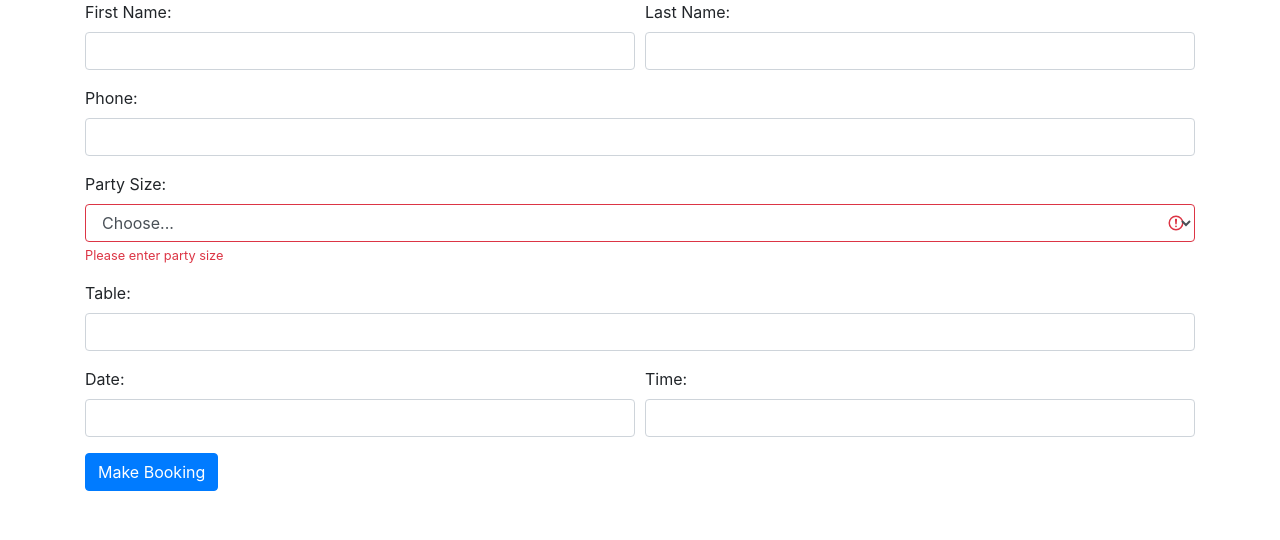
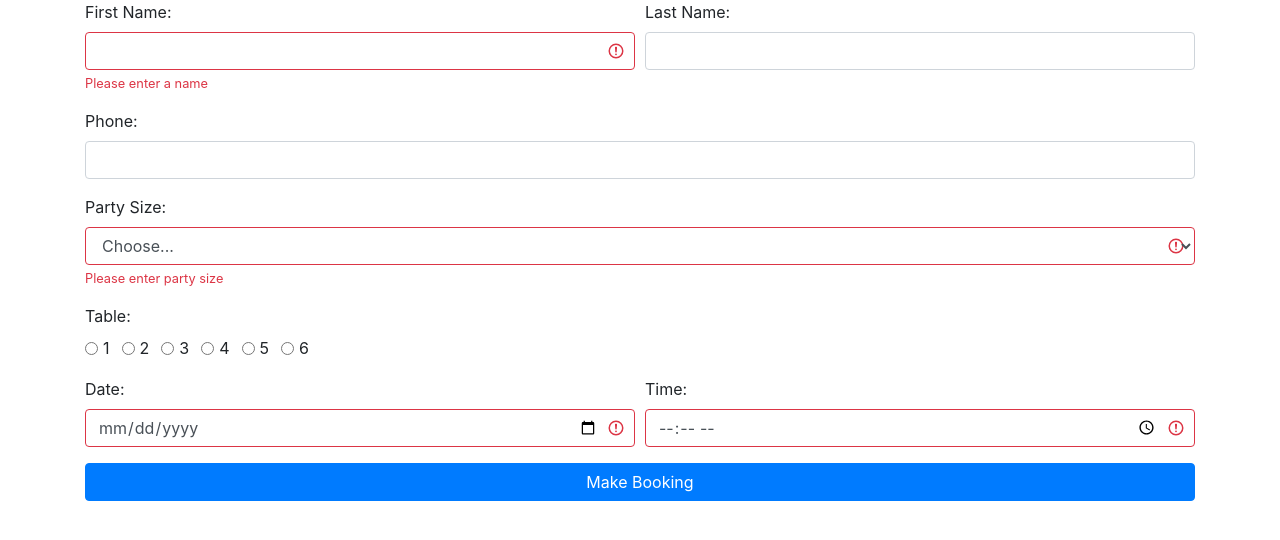
Before and after one commit to JamesSwatton/restaurant-reservation-app, a plain HTML site: page index.html in a window 1280 px wide. Drawn offline with nearby package versions, Linux system fonts and the light colour scheme.

Commit message:
add required fields and table select

```diff
--- a/app.js
+++ b/app.js
@@ -1,6 +1,14 @@
 new Vue({
     el: '#app',
     data: {
+        tables : {
+            '1': {size: 2},
+            '2': {size: 2},
+            '3': {size: 4},
+            '4': {size: 6},
+            '5': {size: 4},
+            '6': {size: 2},
+        },
         bookings: [],
         newBooking: {
             firstName: '',
@@ -12,6 +20,17 @@ new Vue({
             time: ''
         }
     },
+    watch: {
+        "newBooking.partySize": function() {
+            if (this.newBooking.tableNum) {
+                const tableSize = this.tables[this.newBooking.tableNum].size;
+                console.log(tableSize);
+                if (this.newBooking.partySize > tableSize) {
+                    this.newBooking.tableNum = '';
+                }
+            }
+        }
+    },
     methods: {
         makeBooking: function() {
             this.bookings.push(this.newBooking);
--- a/index.html
+++ b/index.html
@@ -12,30 +12,48 @@
         <section class="container booking-form">
             <form @submit.prevent="makeBooking">
                 <div class="form-row">
-                    <div class="form-group col">
+                    <div class="form-group col-md-6">
                         <label for="first-name">First Name:</label>
-                        <input id="first-name" class="form-control" type="text" v-model="newBooking.firstName">
+                        <input
+                            id="first-name"
+                            :class="newBooking.firstName ? 'is-valid' : 'is-invalid'"
+                            class="form-control"
+                            type="text" v-model="newBooking.firstName"
+                            required>
+                        <div class="invalid-feedback">
+                            Please enter a name
+                        </div>
                     </div>
-                    <div class="form-group col">
+                    <div class="form-group col-md-6">
                         <label for="last-name">Last Name:</label>
-                        <input id="last-name" class="form-control" type="text" v-model="newBooking.lastName">
+                        <input
+                            id="last-name"
+                            class="form-control"
+                            type="text"
+                            v-model="newBooking.lastName">
                     </div>
                 </div>
 
                 <div class="form-group">
                     <label for="phone-num">Phone:</label>
-                    <input id="phone-num" class="form-control" type="text">
+                    <input
+                        id="phone-num"
+                        class="form-control"
+                        type="text">
                 </div>
 
                 <div class="form-group">
                     <label for="party-size">Party Size:</label>
-                    <select id="pary-size" :class="newBooking.partySize ? 'is-valid' : 'is-invalid'"class="form-control" type="number" v-model="newBooking.partySize">
+                    <select
+                        id="pary-size"
+                        :class="newBooking.partySize ? 'is-valid' : 'is-invalid'"
+                        class="form-control"
+                        type="number"
+                        v-model="newBooking.partySize"
+                        required>
                         <option value="">Choose...</option>
-                        <option v-for="i in 12" :value="i"> {{ i }}</option>
+                        <option v-for="i in 10" :value="i"> {{ i }}</option>
                     </select>
-                    <div class="valid-feedback">
-                        Looks good!
-                    </div>
                     <div class="invalid-feedback">
                         Please enter party size
                     </div>
@@ -43,20 +61,49 @@
 
                 <div class="form-group">
                     <label for="table-num">Table:</label>
-                    <input id="table-num" class="form-control" type="number">
+                    <div id="table-num">
+                        <div v-for="(value, key) in tables" class="form-check form-check-inline">
+                            <input v-if="value.size >= newBooking.partySize"
+                                class="form-check-input"
+                                type="radio"
+                                name="table-num-radio"
+                                :value="key"
+                                v-model="newBooking.table"
+                                required>
+                            <input v-else
+                                class="form-check-input"
+                                type="radio"
+                                name="table-num-radio"
+                                :value="key"
+                                v-model="newBooking.tableNum"
+                                required disabled>
+                            <label class="form-check-label">{{ key }}</label>
+                        </div>
+                    </div>
                 </div>
 
                 <div class="form-row">
                     <div class="form-group col">
                         <label for="date">Date:</label>
-                        <input id="date" class="form-control" type="">
+                        <input
+                            id="date" type="date"
+                            class="form-control"
+                            :class="newBooking.date ? 'is-valid' : 'is-invalid'"
+                            v-model="newBooking.date"
+                            required>
                     </div>
                     <div class="form-group col">
                         <label for="time">Time:</label>
-                        <input id="time" class="form-control" type="">
+                        <input
+                            id="time"
+                            type="time"
+                            class="form-control"
+                            :class="newBooking.time ? 'is-valid' : 'is-invalid'"
+                            v-model="newBooking.time"
+                            required>
                     </div>
                 </div>
-                    <button class="btn btn-primary" type="submit">Make Booking</button>
+                    <button class="btn btn-primary col" type="submit">Make Booking</button>
             </form>
         </section>
         <ul>
```
